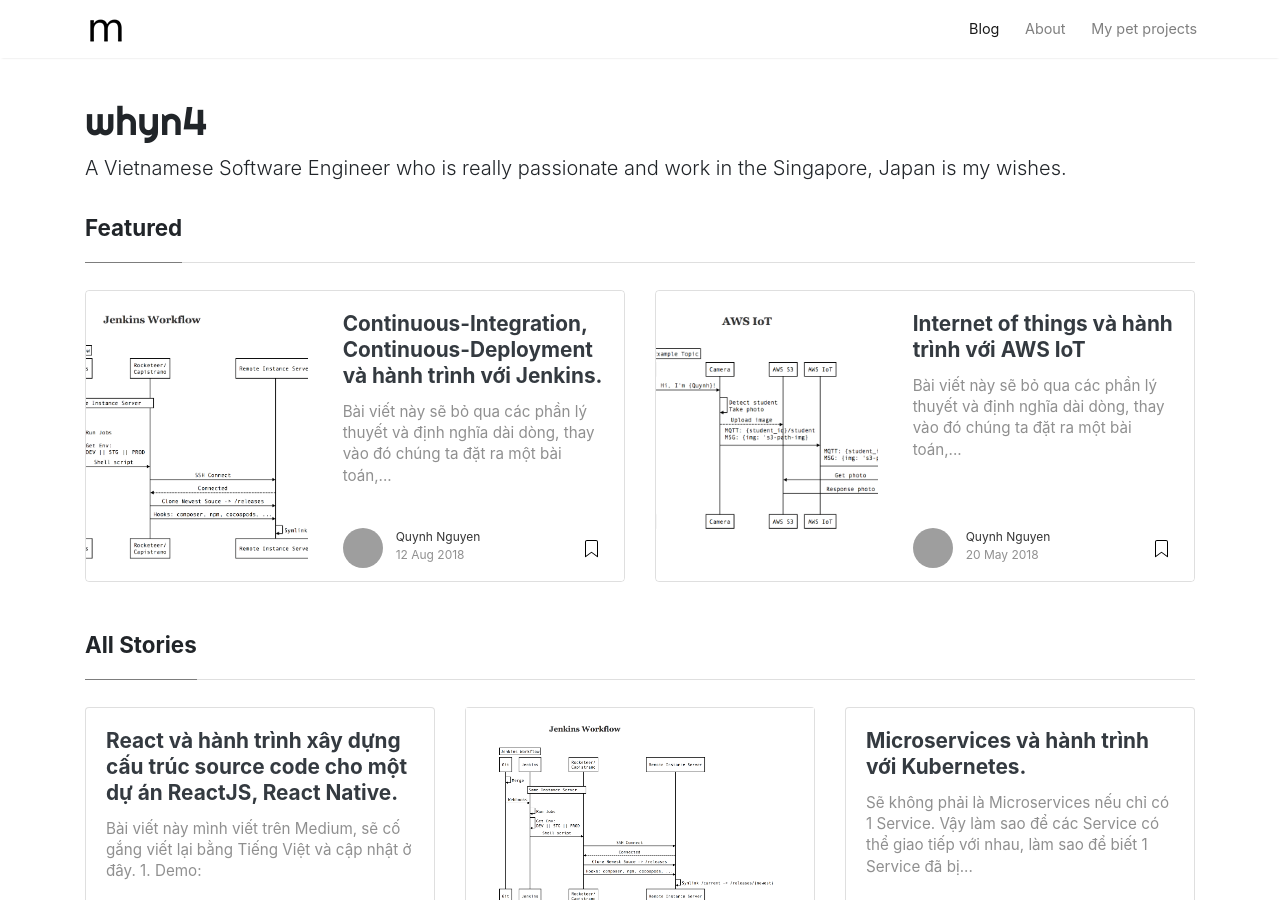
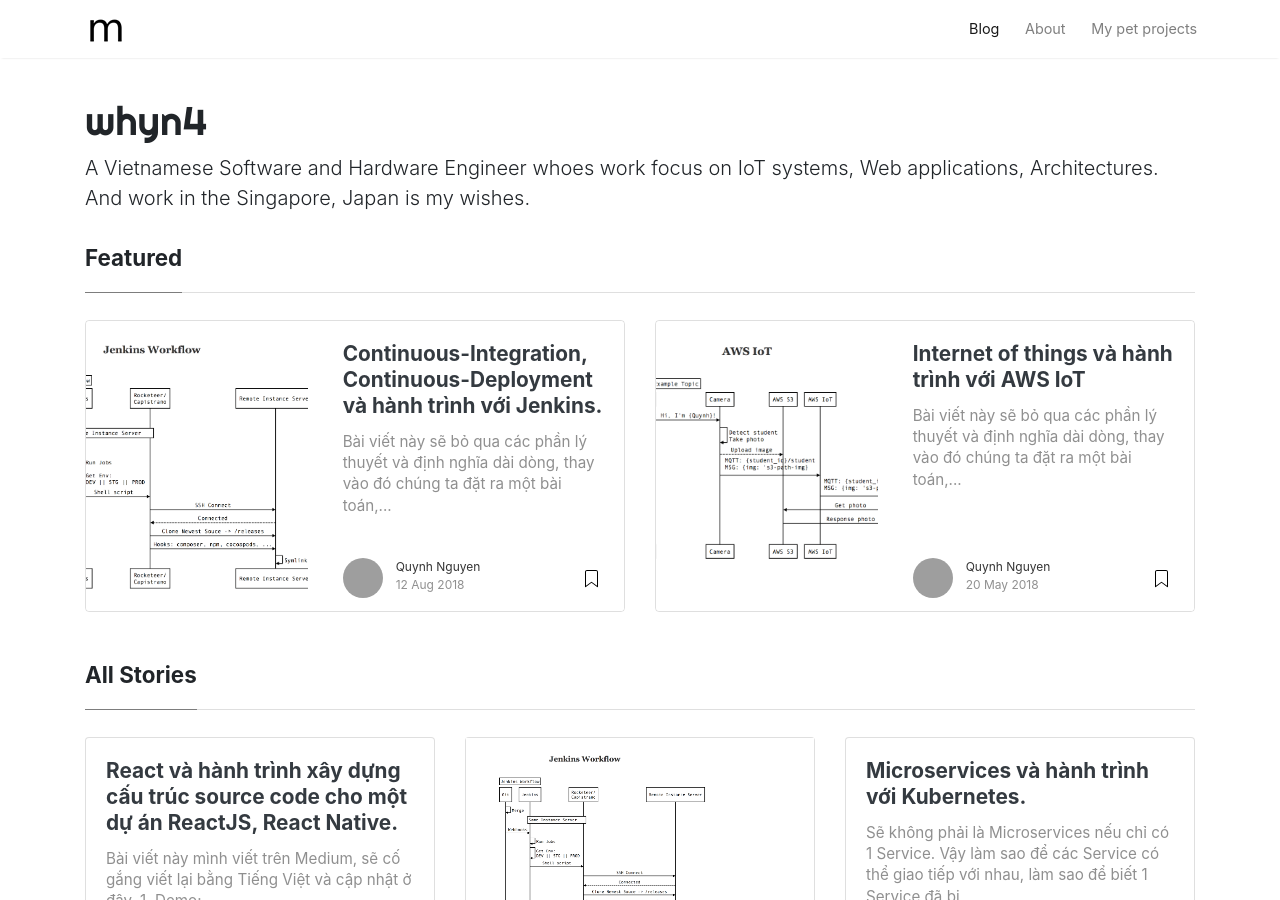
Before and after one commit to Quynh-Nguyen/quynh-nguyen.github.io, a Jekyll site: the page built from index.html, in a window 1280 px wide and 900 px high. Built offline with Jekyll 4.4.1, drawn with Linux system fonts in a browser that asks for light colours; nearby versions of some CDN libraries; the list of posts is cut into pages by our own code; comment, search, counter and statistics services are not loaded; grey boxes are pictures that could not be loaded.

Commit message:
Update _config.yml

```diff
--- a/_config.yml
+++ b/_config.yml
@@ -1,6 +1,6 @@
 # Site
 name: "whyn4"
-description: "A Vietnamese Software Engineer who is really passionate and work in the Singapore, Japan is my wishes."
+description: "A Vietnamese Software and Hardware Engineer whoes work focus on IoT systems, Web applications, Architectures. And work in the Singapore, Japan is my wishes."
 meta_description: "whyn4 - Quynh Nguyen's Blog"
 logo: 'assets/images/logo.png'
 favicon: 'assets/images/favicon.ico'
@@ -18,7 +18,7 @@
     email: likeguitarz@gmail.com
     web: https://quynh-nguyen.github.io
     twitter: https://twitter.com/likeguitarz
-    description: "A Vietnamese Software Engineer who is really passionate and work in the Singapore, Japan is my wishes."
+    description: "A Vietnamese Software and Hardware Engineer whoes work focus on IoT systems, Web applications, Architectures. And work in the Singapore, Japan is my wishes."
 
 # Pagination
 paginate: 6
```
